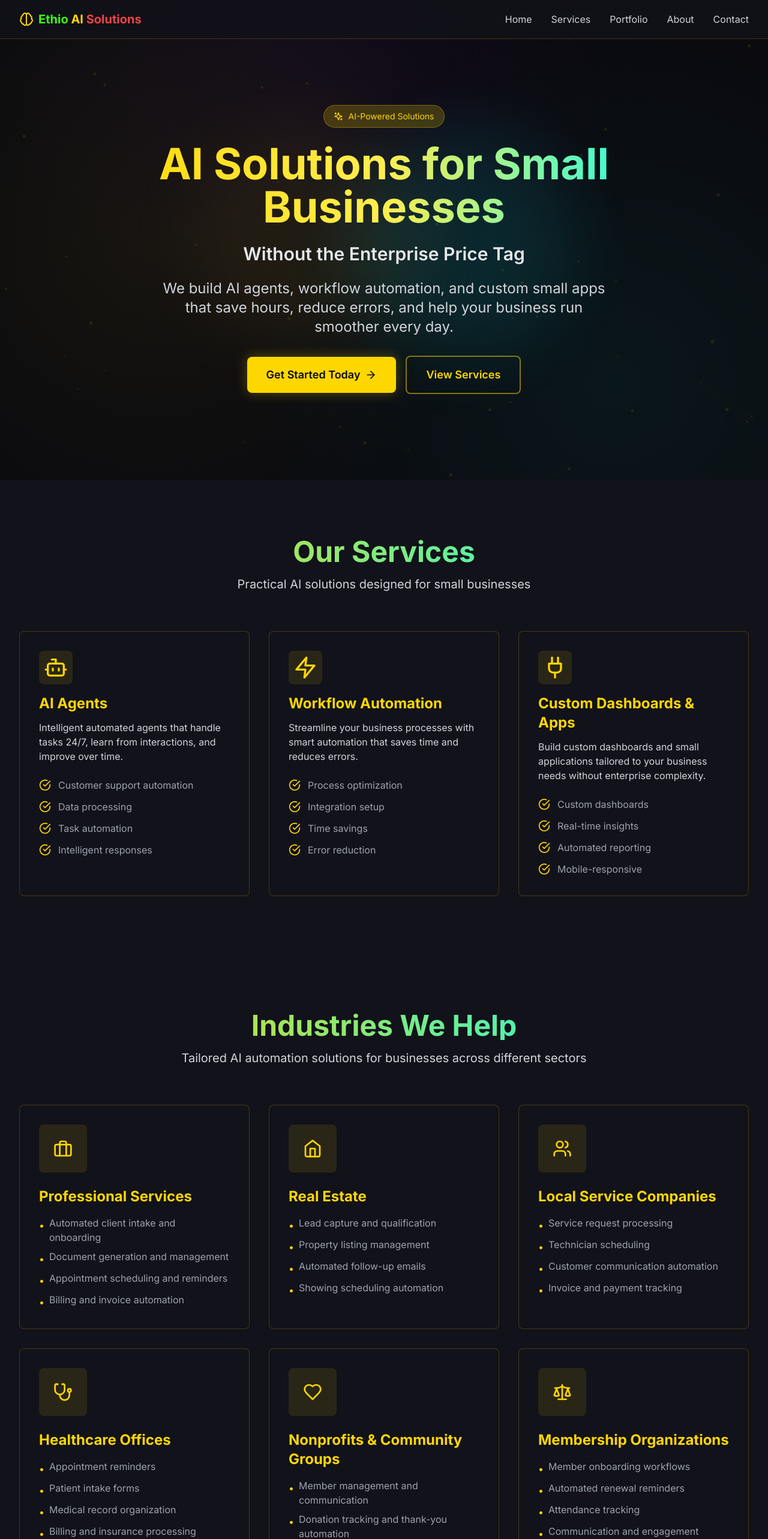
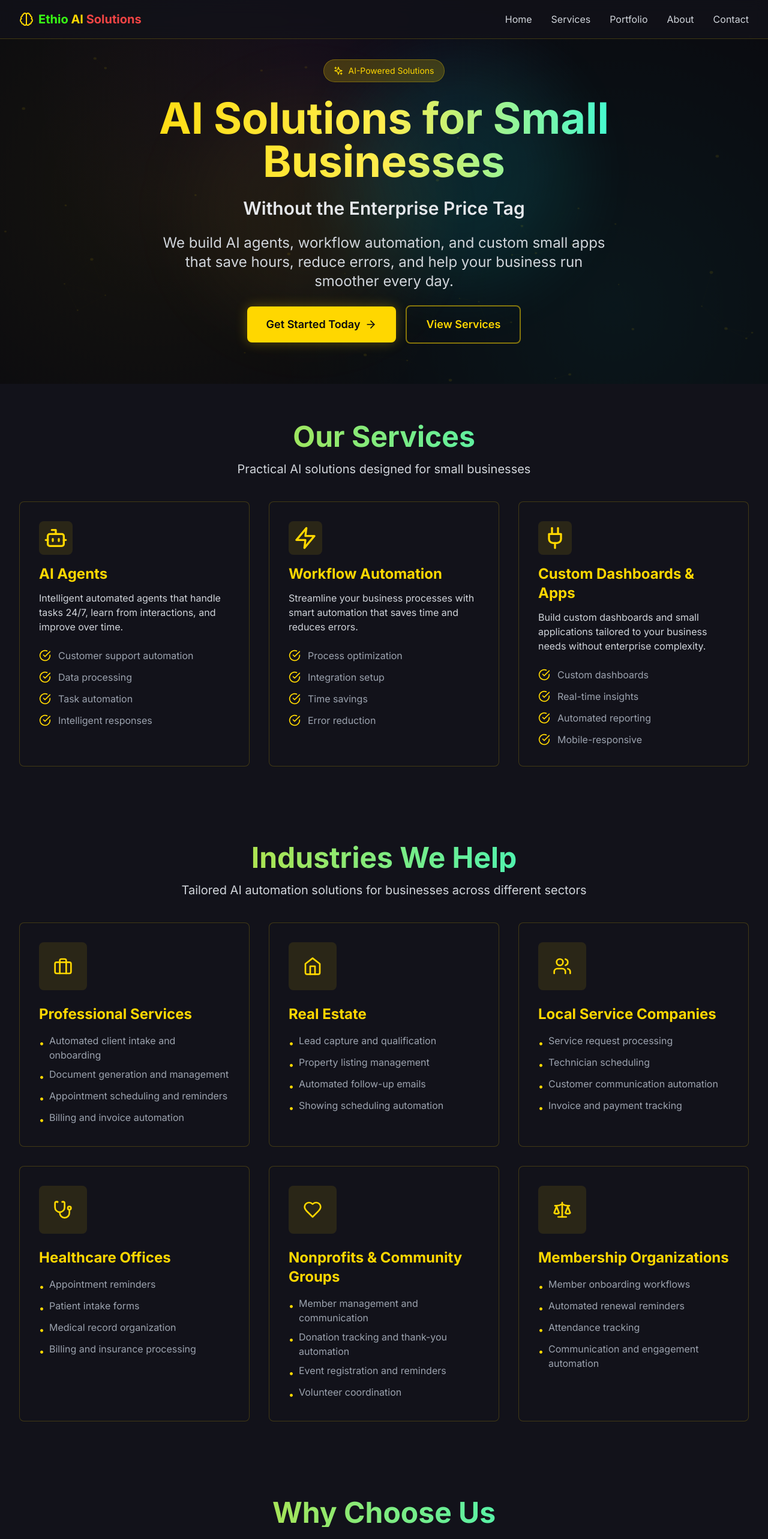
Before and after one commit to jaklilu/Ethio_AI_Solutions, a Next.js app: page / in a window 1280 px wide. Shown: the top 2566 px of the page at 60% size. Built offline with nearby package versions, Linux system fonts and the light colour scheme.

Commit message:
Make home page more compact - reduce spacing between sections

```diff
--- a/components/sections/CTA.tsx
+++ b/components/sections/CTA.tsx
@@ -6,7 +6,7 @@ import Link from 'next/link'
 
 export default function CTASection() {
   return (
-    <section className="py-12 sm:py-16 md:py-20 lg:py-24 px-4 sm:px-6 lg:px-8 bg-dark-surface relative overflow-hidden">
+    <section className="py-8 sm:py-12 md:py-16 px-4 sm:px-6 lg:px-8 bg-dark-surface relative overflow-hidden">
       {/* Background effects */}
       <div className="absolute inset-0">
         <div className="absolute top-0 left-1/4 w-72 h-72 bg-gold-primary/10 rounded-full blur-3xl" />
--- a/components/sections/Features.tsx
+++ b/components/sections/Features.tsx
@@ -34,13 +34,13 @@ export default function FeaturesSection() {
   ]
 
   return (
-    <section className="py-12 sm:py-16 md:py-20 lg:py-24 px-4 sm:px-6 lg:px-8 bg-dark-bg">
+    <section className="py-8 sm:py-12 md:py-16 px-4 sm:px-6 lg:px-8 bg-dark-surface">
       <div className="max-w-7xl mx-auto">
         <motion.div
           initial={{ opacity: 0, y: 20 }}
           whileInView={{ opacity: 1, y: 0 }}
           viewport={{ once: true }}
-          className="text-center mb-8 sm:mb-12 md:mb-16"
+          className="text-center mb-6 sm:mb-8 md:mb-10"
         >
           <h2 className="text-2xl sm:text-3xl md:text-4xl lg:text-5xl font-bold mb-4 bg-gradient-to-r from-gold-primary to-neon-cyan bg-clip-text text-transparent">
             Why Choose Us
--- a/components/sections/Hero.tsx
+++ b/components/sections/Hero.tsx
@@ -7,7 +7,7 @@ import NeuralMesh from '@/components/animations/NeuralMesh'
 
 export default function Hero() {
   return (
-    <section className="relative min-h-screen flex items-center justify-center overflow-hidden neural-bg px-4 pt-20 pb-12">
+    <section className="relative min-h-[85vh] sm:min-h-[80vh] flex items-center justify-center overflow-hidden neural-bg px-4 pt-20 pb-8 sm:pb-12">
       {/* Animated background elements - reduced on mobile */}
       <div className="absolute inset-0 overflow-hidden">
         <NeuralMesh />
@@ -42,7 +42,7 @@ export default function Hero() {
         </p>
 
         {/* Responsive paragraph */}
-        <p className="text-base sm:text-lg md:text-xl lg:text-2xl text-gray-300 mb-6 md:mb-8 max-w-3xl mx-auto leading-relaxed px-2">
+        <p className="text-base sm:text-lg md:text-xl lg:text-2xl text-gray-300 mb-4 sm:mb-6 max-w-3xl mx-auto leading-relaxed px-2">
           We build AI agents, workflow automation, and custom small apps that save hours, reduce errors, and help your business run smoother every day.
         </p>
 
--- a/components/sections/Industries.tsx
+++ b/components/sections/Industries.tsx
@@ -75,13 +75,13 @@ export default function IndustriesSection() {
   ]
 
   return (
-    <section className="py-12 sm:py-16 md:py-20 lg:py-24 px-4 sm:px-6 lg:px-8 bg-dark-surface">
+    <section className="py-8 sm:py-12 md:py-16 px-4 sm:px-6 lg:px-8 bg-dark-surface">
       <div className="max-w-7xl mx-auto">
         <motion.div
           initial={{ opacity: 0, y: 20 }}
           whileInView={{ opacity: 1, y: 0 }}
           viewport={{ once: true }}
-          className="text-center mb-8 sm:mb-12 md:mb-16"
+          className="text-center mb-6 sm:mb-8 md:mb-10"
         >
           <h2 className="text-2xl sm:text-3xl md:text-4xl lg:text-5xl font-bold mb-4 bg-gradient-to-r from-gold-primary to-neon-cyan bg-clip-text text-transparent">
             Industries We Help
--- a/components/sections/Services.tsx
+++ b/components/sections/Services.tsx
@@ -34,14 +34,14 @@ export default function ServicesSection() {
   ]
 
   return (
-    <section id="services" className="py-12 sm:py-16 md:py-20 lg:py-24 px-4 sm:px-6 lg:px-8 bg-dark-surface">
+    <section id="services" className="py-8 sm:py-12 md:py-16 px-4 sm:px-6 lg:px-8 bg-dark-surface">
       <div className="max-w-7xl mx-auto">
         <motion.div
           initial={{ opacity: 0, y: 20 }}
           whileInView={{ opacity: 1, y: 0 }}
           viewport={{ once: true, margin: '-100px' }}
           transition={{ duration: 0.6 }}
-          className="text-center mb-8 sm:mb-12 md:mb-16"
+          className="text-center mb-6 sm:mb-8 md:mb-10"
         >
           <h2 className="text-2xl sm:text-3xl md:text-4xl lg:text-5xl font-bold mb-4 bg-gradient-to-r from-gold-primary to-neon-cyan bg-clip-text text-transparent">
             Our Services
```
Also changed, not shown: 1 other file (tests, documents, lock files or other folders).
